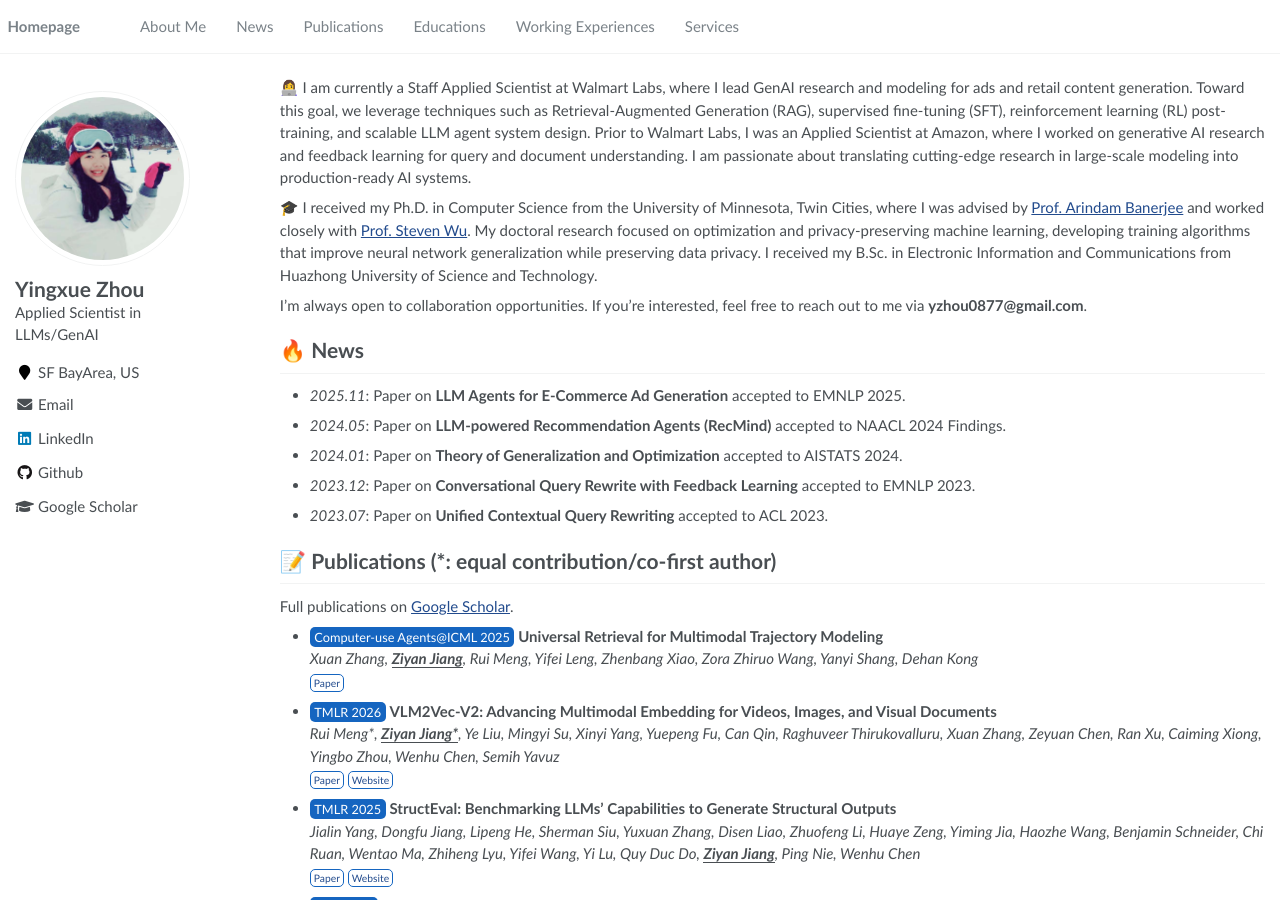
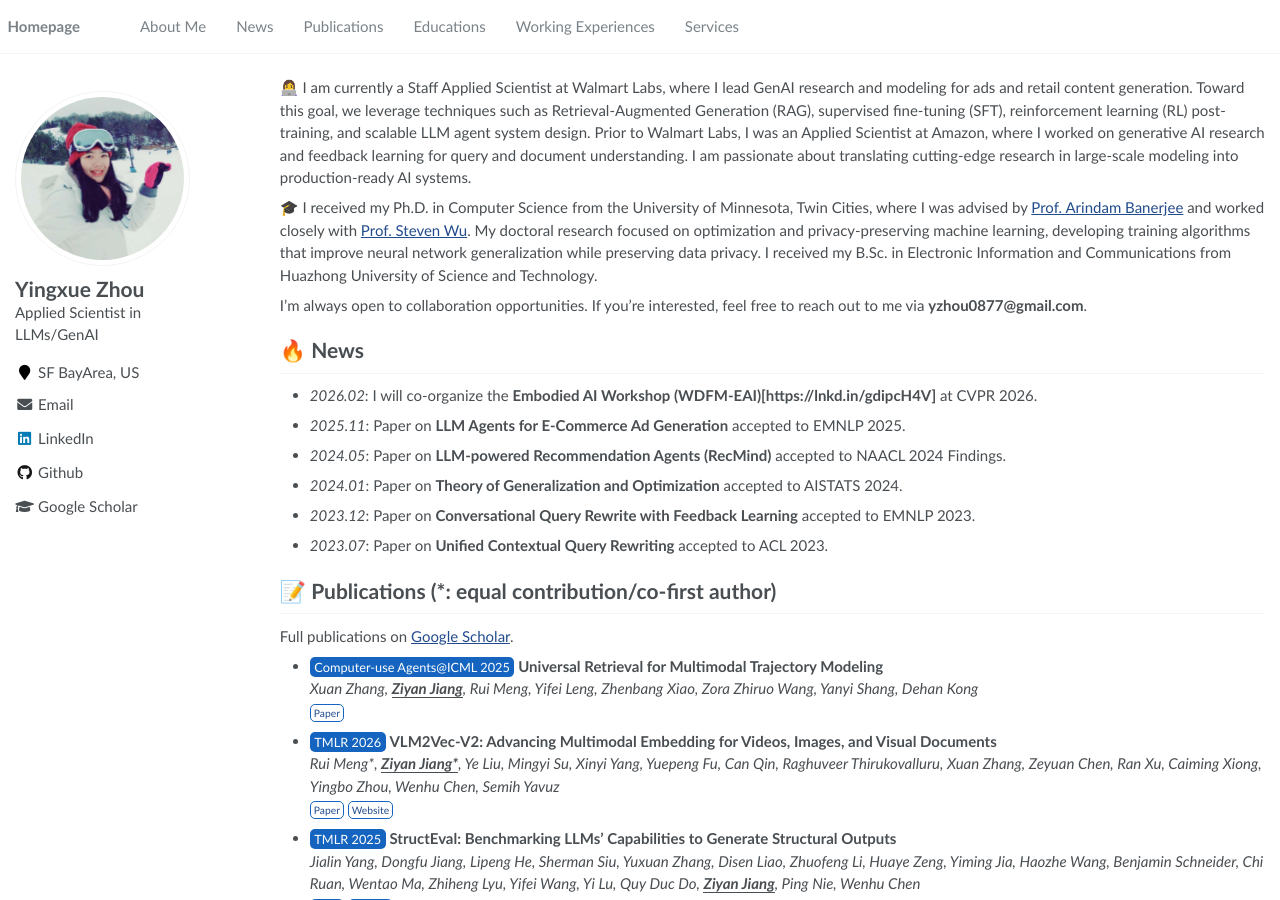
Before and after one commit to yzhou0877/yzhou0877.github.io, a Jekyll site: the page built from _pages/about.md, in a window 1280 px wide and 900 px high. Built offline with Jekyll 4.4.1, drawn with Linux system fonts in a browser that asks for light colours.

Commit message:
Revise news section in about.md
Updated news section with upcoming workshops and accepted papers.

```diff
--- a/_pages/about.md
+++ b/_pages/about.md
@@ -24,6 +24,7 @@ redirect_from:
 I’m always open to collaboration opportunities. If you're interested, feel free to reach out to me via **yzhou0877@gmail.com**.
 
 # 🔥 News
+- *2026.02*: I will co-organize the **Embodied AI Workshop (WDFM-EAI)[https://lnkd.in/gdipcH4V]** at CVPR 2026.
 - *2025.11*: Paper on **LLM Agents for E-Commerce Ad Generation** accepted to EMNLP 2025.
 - *2024.05*: Paper on **LLM-powered Recommendation Agents (RecMind)** accepted to NAACL 2024 Findings.
 - *2024.01*: Paper on **Theory of Generalization and Optimization** accepted to AISTATS 2024.
@@ -36,7 +37,6 @@ I’m always open to collaboration opportunities. If you're interested, feel fre
 
 
 <h1 id="educations">📖 Educations</h1>
-
 
 <div class='paper-box'><div class='paper-box-image'><div><div class="badge"></div><img src='images/ucsb_logo.png' alt="sym" style="width: 100px; height: 100px; object-fit: contain;"></div></div>
 <div class='paper-box-text' markdown="1">
```
